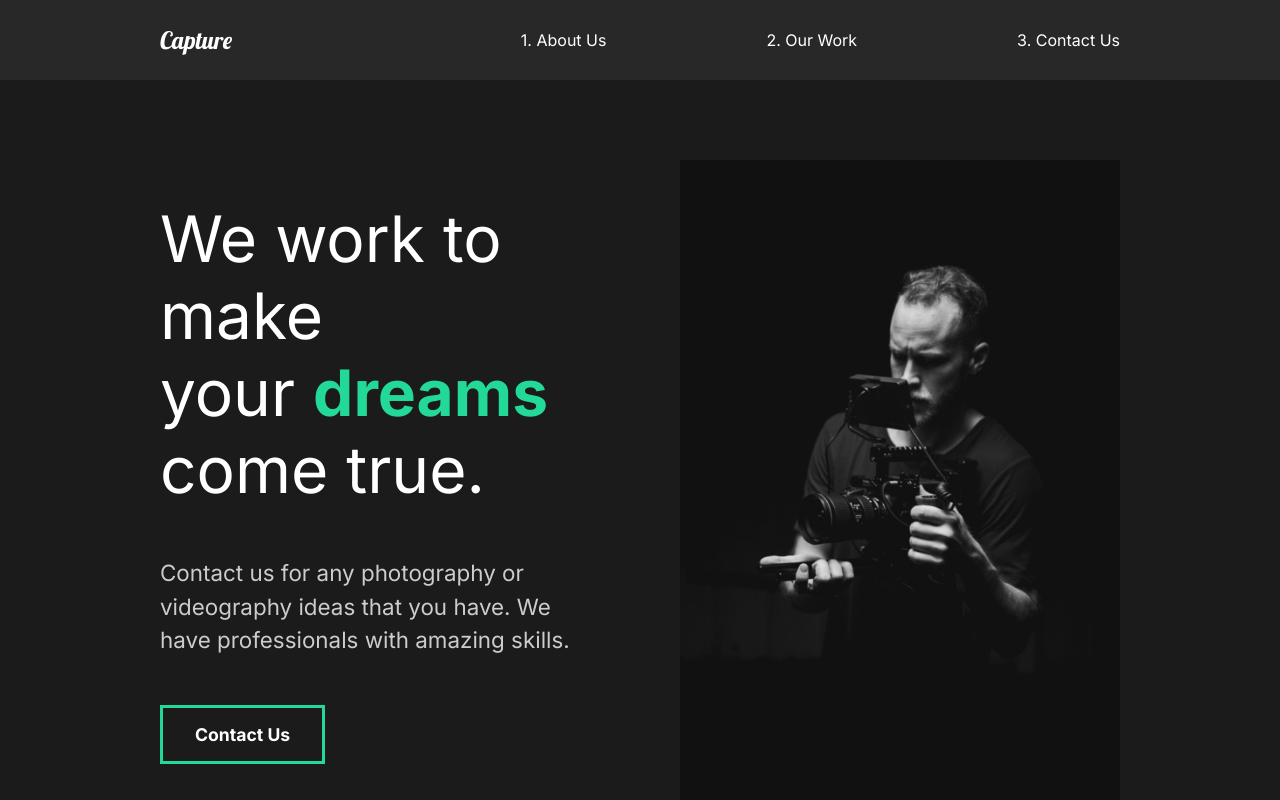
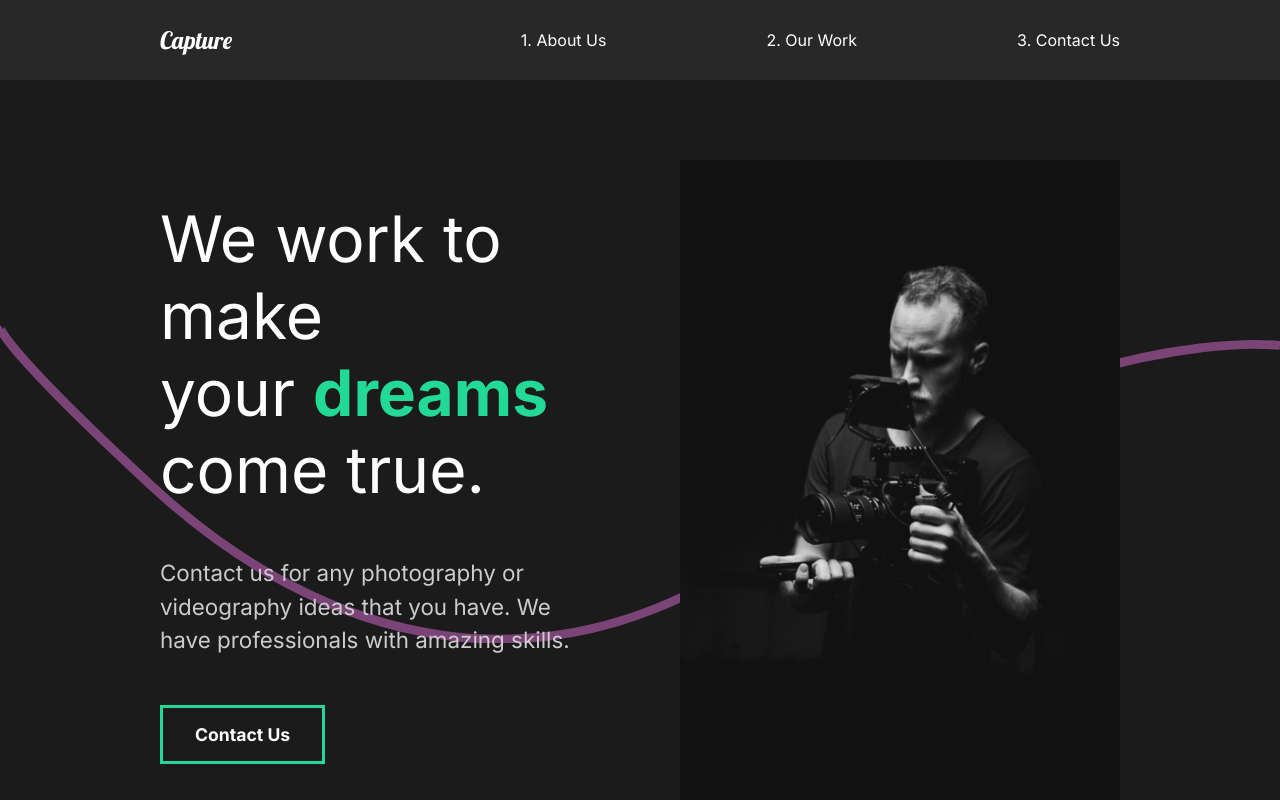
Before and after one commit to KevinGage/ReactDesigns, a React (Create React App) app in the folder animated-website/: page / in a window 1280 px wide. Shown: the top 800 px of the page. Built offline with nearby package versions, Linux system fonts and the light colour scheme.

Commit message:
added svg animation

```diff
--- a/animated-website/src/components/AboutSection.js
+++ b/animated-website/src/components/AboutSection.js
@@ -5,6 +5,7 @@ import {
   StyledImage,
   StyledHide,
 } from "../styles.js";
+import Wave from "./Wave";
 import { motion } from "framer-motion";
 import { titleAnim, fadeAnim, photoAnim } from "../animation";
 
@@ -34,6 +35,7 @@ const AboutSection = () => {
       <StyledImage>
         <motion.img src={home1} alt="man with camera" variants={photoAnim} />
       </StyledImage>
+      <Wave />
     </StyledAbout>
   );
 };
--- /dev/null
+++ b/animated-website/src/components/Wave.js
@@ -0,0 +1,32 @@
+import styled from "styled-components";
+import { motion } from "framer-motion";
+
+const Wave = () => {
+  return (
+    // SVG was created by just making a line in figma and selecting export to svg
+    // unmodified svg can be seen in the img folder
+    <StyledWaveSvg
+      viewBox="0 0 1440 363"
+      fill="none"
+      xmlns="http://www.w3.org/2000/svg"
+    >
+      <motion.path
+        initial={{ pathLength: 0, pathOffset: 1 }}
+        animate={{ pathLength: 1, pathOffset: 0 }}
+        transition={{ duration: 1 }}
+        d="M1440 27.4774C1352.73 19.8184 1122.41 49.0556 899.331 227.276C620.48 450.052 354.282 355.647 170.328 185.318C23.165 49.0556 -4.21721 8.32998 0.487081 5"
+        stroke="#D96ED4"
+        strokeOpacity="0.5"
+        strokeWidth="10"
+      />
+    </StyledWaveSvg>
+  );
+};
+
+const StyledWaveSvg = styled.svg`
+  position: absolute;
+  left: 0;
+  z-index: 1;
+`;
+
+export default Wave;
--- a/animated-website/src/styles.js
+++ b/animated-website/src/styles.js
@@ -12,6 +12,7 @@ export const StyledAbout = styled.div`
 export const StyledDescription = styled.div`
   flex: 1;
   padding-right: 5rem;
+  z-index: 2;
   h2 {
     font-weight: lighter;
   }
@@ -20,6 +21,7 @@ export const StyledDescription = styled.div`
 export const StyledImage = styled.div`
   flex: 1;
   overflow: hidden;
+  z-index: 2;
   img {
     width: 100%;
     height: 80vh;
```
